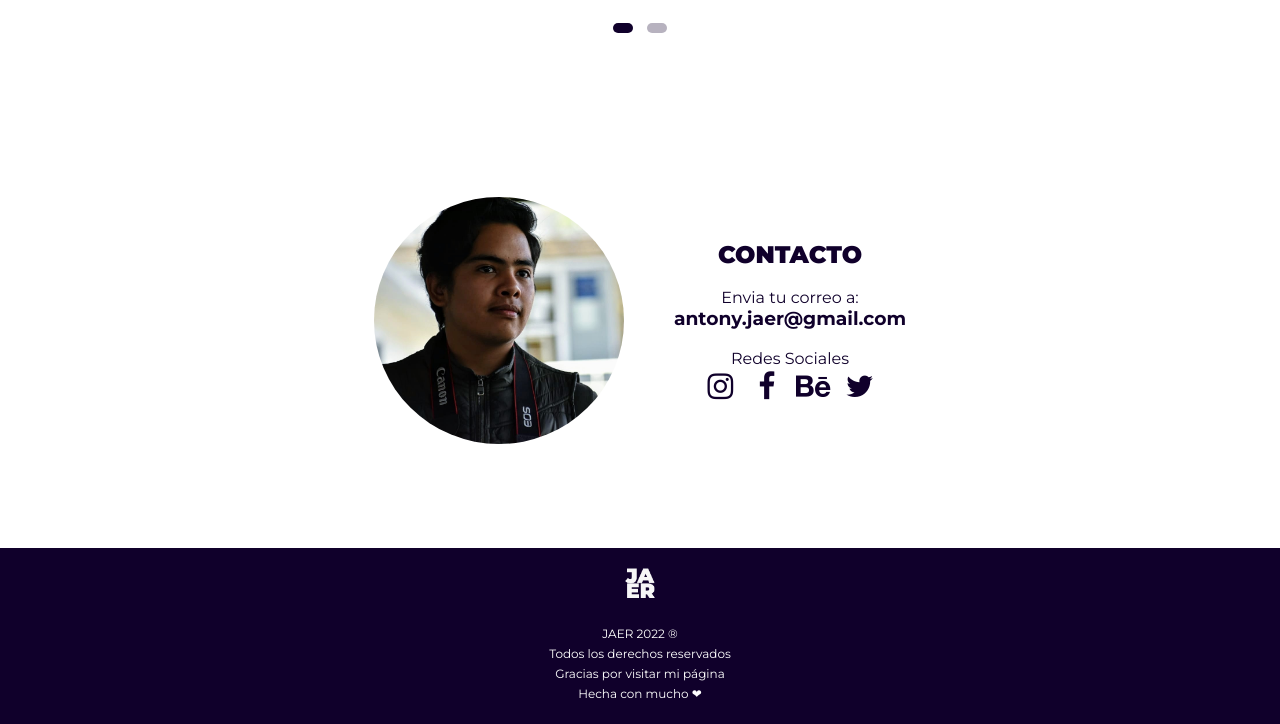
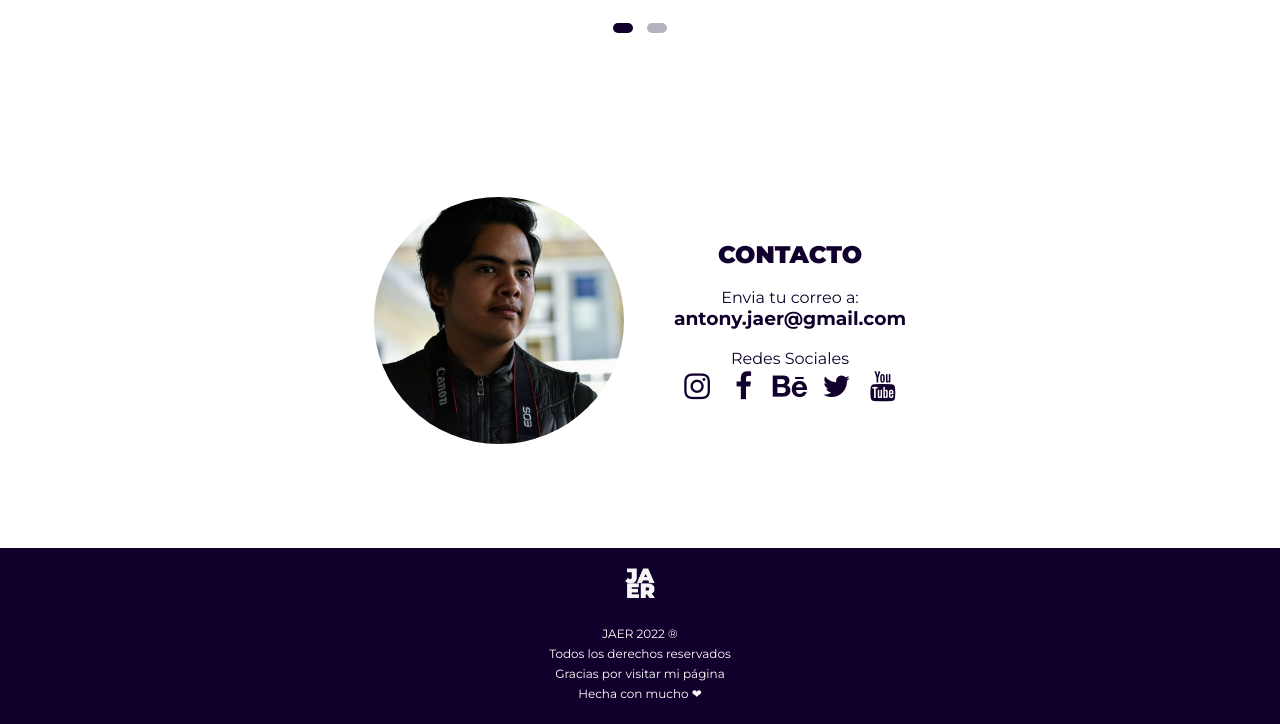
Before and after one commit to Antonio-JAER/jaer_newbook, a plain HTML site: page index.html in a window 1280 px wide. Shown: the part 2596-3320 px from the top of the page. Drawn offline with Linux system fonts and the light colour scheme; files whose address does not match are found by name.

Commit message:
Update index.html

```diff
--- a/index.html
+++ b/index.html
@@ -241,6 +241,7 @@
                         <a href="https://www.facebook.com/Antonio-JAER-Rios-1810447609052520/" target="blank"><i class="fa fa-fw fa-facebook"></i></a>
                         <a href="https://www.behance.net/-JAER" target="blank"><i class="fa fa-fw fa-behance"></i></a>
                         <a href="http://www.twitter.com/soy_jaer" target="blank"> <i class="fa fa-fw fa-twitter"></i></a>
+                        <a href="https://www.youtube.com/channel/UCOqSHQF_k7Ml1rqfQzX9xsQ" target="blank"> <i class="fa fa-fw fa-youtube"></i></a>
                     </div>
                 </div>
         </div>
```
